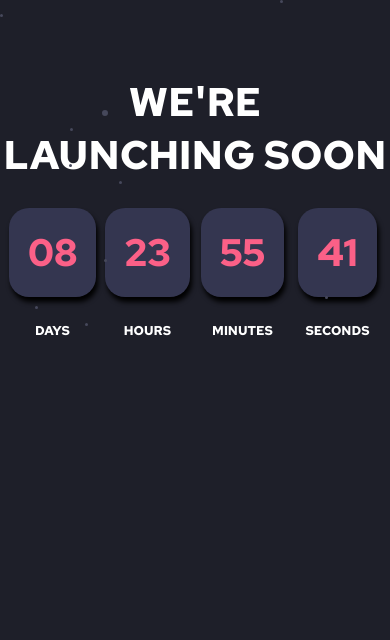
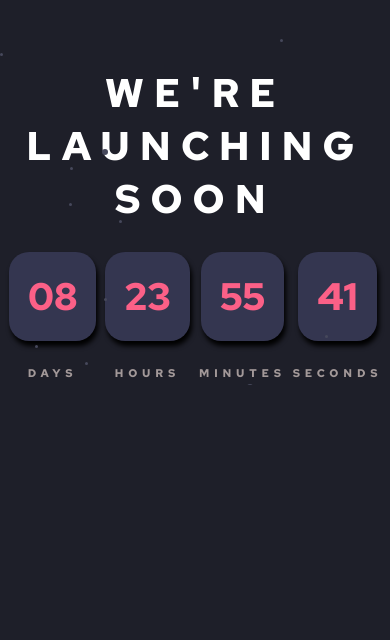
Before and after one commit to AMSteffensen/CountDown, a website: page index.html in a window 390 px wide. Shown: the top 640 px of the page. Drawn offline with Linux system fonts and the light colour scheme.

Commit message:
improved margins and added letterspacing

```diff
--- a/css/style.css
+++ b/css/style.css
@@ -25,6 +25,7 @@ body {
   overflow-y: scroll;
   position: relative;
   overflow-x: hidden;
+  margin-top: 10%;
 }
 
 .countdown {
@@ -69,7 +70,7 @@ body {
 }
 
 .container {
-  margin-top: 75px;
+  margin-bottom: 5%;
 }
 
 .title {
@@ -77,6 +78,14 @@ body {
   font-size: 1.5rem;
   text-align: center;
   font-weight: 700;
+  letter-spacing: 0.6rem;
+}
+
+.description-text {
+    letter-spacing: 0.3rem;
+    color:hsl(0, 5%, 62%);
+    font-size: 0.7rem;
+    font-weight: 300;
 }
 
 .attribution {
@@ -141,7 +150,7 @@ ul.social-media-list img:hover {
 
 /* Media Queries */
 
-@media (max-width: 700px) {
+@media (max-width: 999px) {
   section {
     padding: 10px;
   }
@@ -149,7 +158,27 @@ ul.social-media-list img:hover {
   .title {
     font-size: 2rem;
   }
+
+  ul.social-media-list {
+    margin-bottom: 8%;
+  }
+
 }
+
+@media (max-width: 699px) {
+    section {
+      padding: 10px;
+    }
+
+    .title {
+      font-size: 2rem;
+    }
+
+    ul.social-media-list {
+      margin-bottom: 8%;
+    }
+
+  }
 
 @media (max-width: 500px) {
   .countdown {
```
